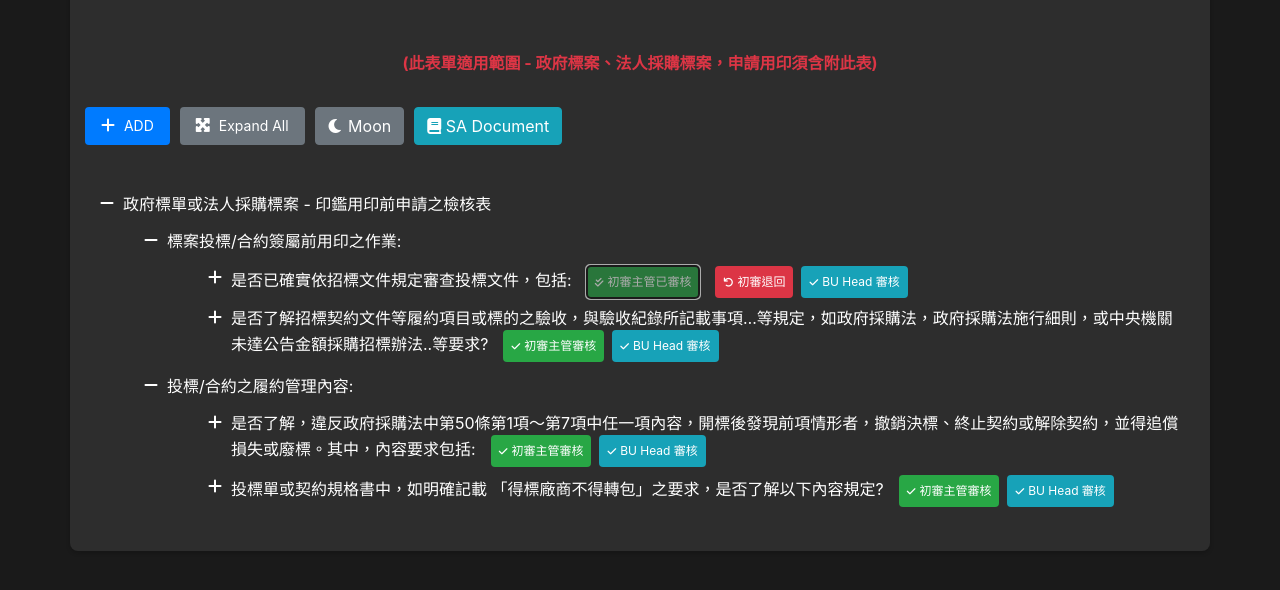
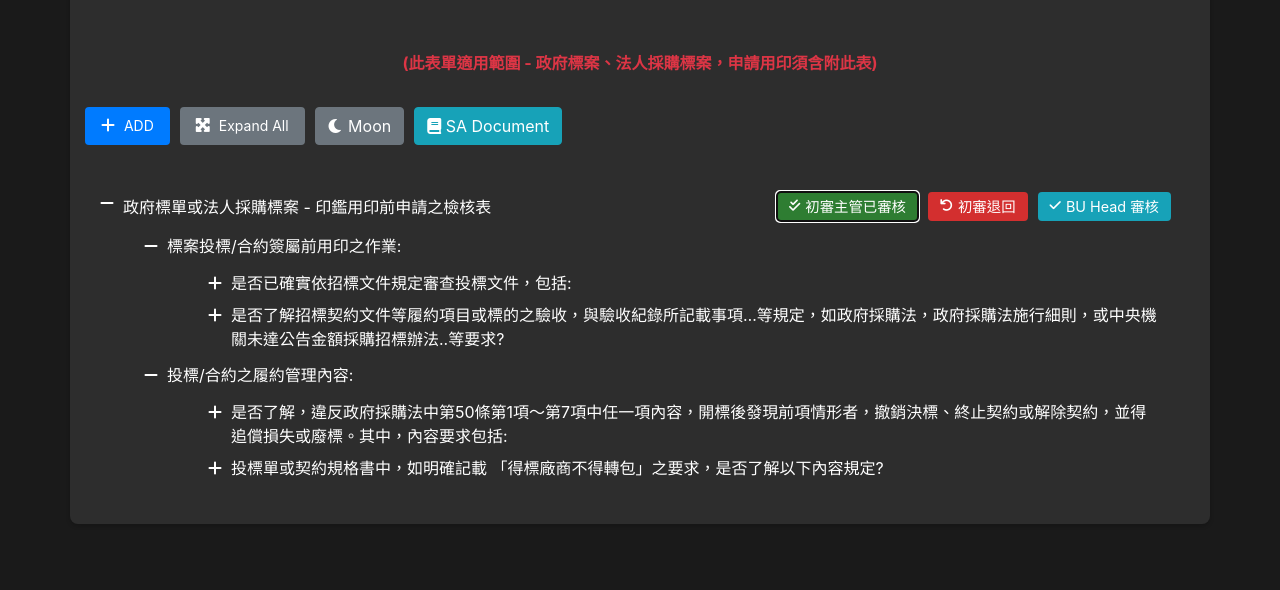
Before and after one commit to sakiman/FIN-2018-BC, a plain HTML site: page docs/index.html in a window 1280 px wide. Both pictures are taken after a click on the button "初審主管審核". Shown: the part 156-746 px from the top of the page. Drawn offline with nearby package versions, Linux system fonts and the light colour scheme.

Commit message:
update approval btn form level 2 to level 0

```diff
--- a/docs/script.js
+++ b/docs/script.js
@@ -256,10 +256,10 @@ function renderTree(node, parentElement, level = 0) {
     title.className = 'tree-title';
     title.textContent = node.title;
 
-    // 如果層級是 2，添加審核按鈕
-    if (level === 2) {
+    // 如果是根節點 (level 0)，添加審核按鈕
+    if (level === 0) {
         const approvalButtons = createApprovalButtons();
-        title.appendChild(approvalButtons);
+        titleContainer.appendChild(approvalButtons);
     }
 
     // 如果有 flexstrings，添加輸入框
--- a/docs/styles.css
+++ b/docs/styles.css
@@ -92,6 +92,8 @@ h1 {
     margin: 0;
     padding: 0;
     color: #333;
+    flex-grow: 1;
+    margin-right: 10px;
 }
 
 .tree-title.multiline {
@@ -217,7 +219,8 @@ h1 {
 .title-container {
     display: flex;
     align-items: center;
-    gap: 4px;
+    flex-grow: 1;
+    margin-right: 10px;
 }
 
 input.flex-input {
@@ -470,61 +473,63 @@ input.date-input:focus {
 }
 
 .approval-buttons {
-    display: inline-flex;
-    gap: 8px;
-    margin-left: 15px;
-    vertical-align: middle;
+    display: flex;
+    gap: 10px;
+    margin-left: auto;
 }
 
 .approval-button {
-    padding: 4px 8px;
-    font-size: 12px;
+    padding: 4px 12px;
     border: none;
     border-radius: 4px;
     cursor: pointer;
-    color: white;
+    font-size: 0.9em;
+    transition: all 0.3s ease;
     display: inline-flex;
     align-items: center;
-    gap: 4px;
+    gap: 5px;
 }
 
 .approval-button.manager {
-    background-color: #28a745;
-}
-
-.approval-button.manager:hover {
-    background-color: #218838;
+    background-color: #4CAF50;
+    color: white;
 }
 
 .approval-button.head {
     background-color: #17a2b8;
-}
-
-.approval-button.head:hover {
-    background-color: #138496;
-}
-
-.approval-button i {
-    font-size: 10px;
-}
-
-.approval-button.approved {
-    opacity: 0.6;
-    cursor: not-allowed;
+    color: white;
 }
 
 .approval-button.return {
-    background-color: #dc3545;
-    margin-left: 8px;
+    background-color: #f44336;
+    color: white;
     display: none;
-}
-
-.approval-button.return:hover {
-    background-color: #c82333;
 }
 
 .approval-button.return.show {
     display: inline-flex;
+}
+
+/* 分別設置不同按鈕的已審核狀態 */
+.approval-button.manager.approved {
+    background-color: #45a049;
+}
+
+.approval-button.head.approved {
+    background-color: #17a2b8;
+    opacity: 0.8;
+}
+
+.approval-button i {
+    font-size: 0.9em;
+}
+
+.approval-button.manager.approved {
+    background-color: #45a049;
+}
+
+.approval-button.head.approved {
+    opacity: 0.8;
 }
 
 /* 主題切換按鈕樣式 */
@@ -591,6 +596,31 @@ body.dark-theme .toggle-btn:hover {
     background-color: #4d4d4d;
 }
 
+body.dark-theme .approval-button.manager {
+    background-color: #388E3C;
+}
+
+body.dark-theme .approval-button.head {
+    background-color: #17a2b8;
+}
+
+body.dark-theme .approval-button.return {
+    background-color: #d32f2f;
+}
+
+body.dark-theme .approval-button.approved {
+    background-color: #2E7D32;
+}
+
+body.dark-theme .approval-button.manager.approved {
+    background-color: #2E7D32;
+}
+
+body.dark-theme .approval-button.head.approved {
+    background-color: #17a2b8;
+    opacity: 0.8;
+}
+
 #themeButton.dark {
     background-color: #6c757d;
 }
```
